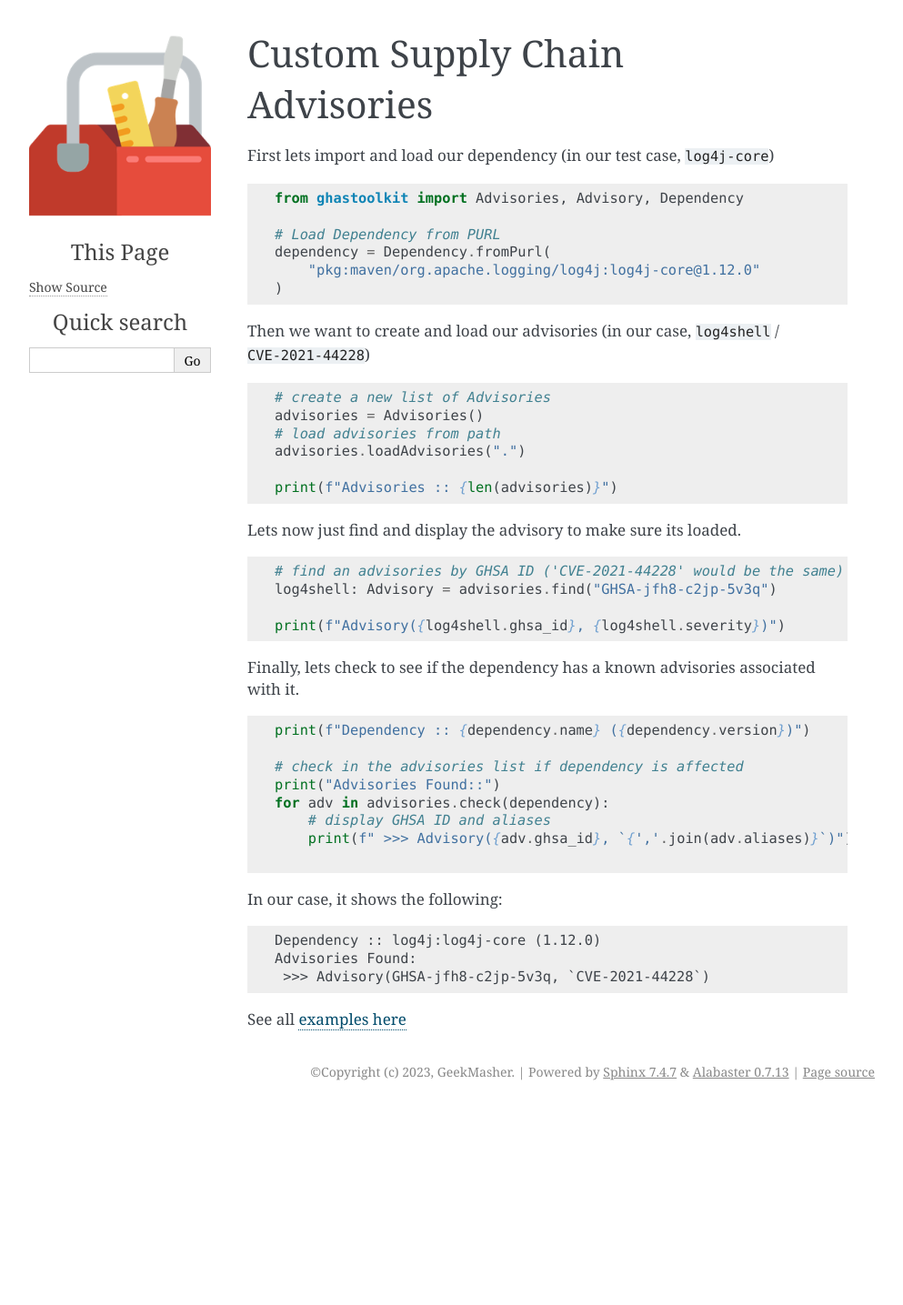
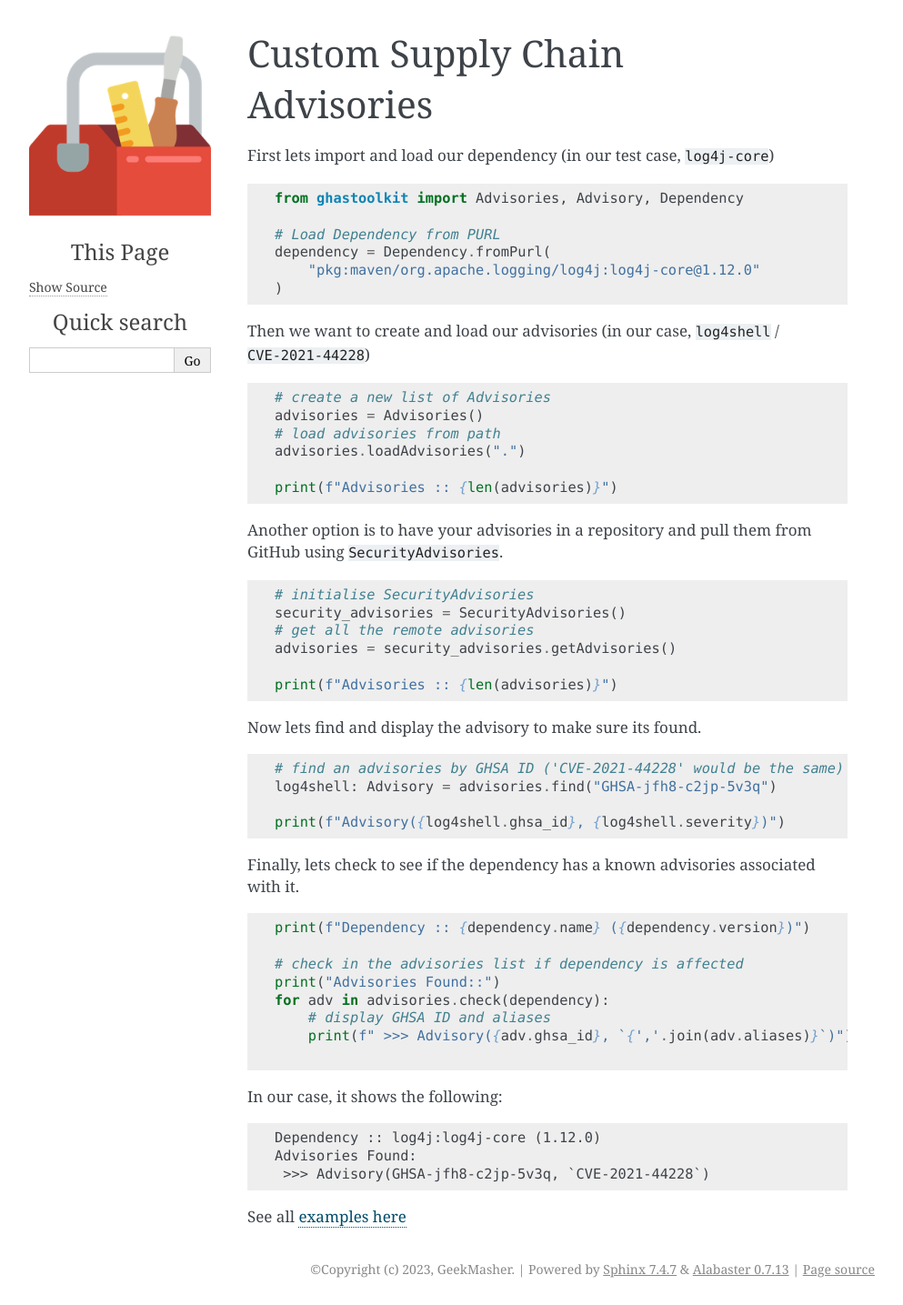
Before and after one commit to GeekMasher/ghastoolkit, a Sphinx documentation site: the page built from docs/examples/advisories.md, in a window 1280 px wide. Shown: the whole page at 91% size, without its empty margins (148-1141 px from the left). Built offline with Sphinx 7.4.7, drawn with Linux system fonts in a browser that asks for light colours; before the commit the page ends 1218 px from its top, so only the background shows below that.

Commit message:
feat: update examples docs

````diff
--- a/docs/examples/advisories.md
+++ b/docs/examples/advisories.md
@@ -22,7 +22,19 @@ advisories.loadAdvisories(".")
 print(f"Advisories :: {len(advisories)}")
 ```
 
-Lets now just find and display the advisory to make sure its loaded.
+Another option is to have your advisories in a repository and pull them from
+GitHub using `SecurityAdvisories`.
+
+```python
+# initialise SecurityAdvisories
+security_advisories = SecurityAdvisories()
+# get all the remote advisories
+advisories = security_advisories.getAdvisories()
+
+print(f"Advisories :: {len(advisories)}")
+```
+
+Now lets find and display the advisory to make sure its found.
 
 ```python
 # find an advisories by GHSA ID ('CVE-2021-44228' would be the same)
@@ -31,7 +43,8 @@ log4shell: Advisory = advisories.find("GHSA-jfh8-c2jp-5v3q")
 print(f"Advisory({log4shell.ghsa_id}, {log4shell.severity})")
 ```
 
-Finally, lets check to see if the dependency has a known advisories associated with it.
+Finally, lets check to see if the dependency has a known advisories associated
+with it.
 
 ```python
 print(f"Dependency :: {dependency.name} ({dependency.version})")
````
